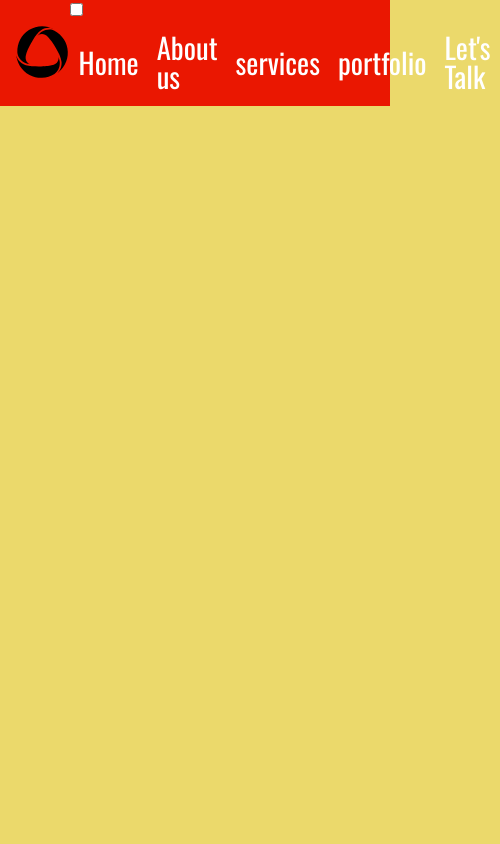
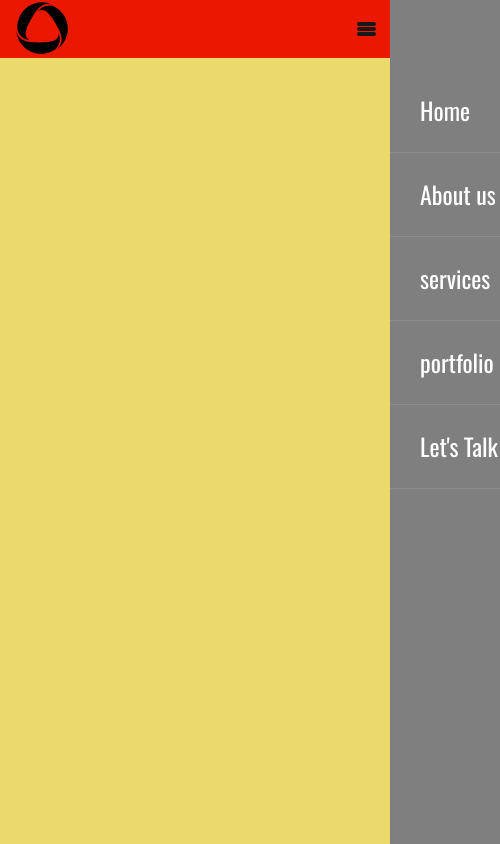
Before and after one commit to Bigted99/Hamburger_challenge, a plain HTML site: page index.html in a window 390 px wide. Shown: the whole page, 500 px wide, since content can reach past the window. Drawn offline with nearby package versions, Linux system fonts and the light colour scheme.

Commit message:
responsive hamburger complete, i will come back to the animations and transitions later

```diff
--- a/assets/css/style.css
+++ b/assets/css/style.css
@@ -1,4 +1,4 @@
-@import url('https://fonts.googleapis.com/css2?family=Oswald&display=swap');
+@import url("https://fonts.googleapis.com/css2?family=Oswald&display=swap");
 *,
 *::after,
 *::before {
@@ -9,7 +9,7 @@
 
 html {
   font-size: 16px;
-  font-family: 'Oswald', sans-serif;
+  font-family: "Oswald", sans-serif;
 }
 
 :root {
@@ -24,8 +24,6 @@ html {
 
 body {
   background: var(--yellow-color);
-
-
 }
 
 .big-mac {
@@ -34,7 +32,14 @@ body {
   justify-content: space-between;
   align-items: center;
   background: var(--red-color);
-  padding: 0 0.85rem ;
+  padding: 0 0.85rem;
+}
+
+.navigation {
+  display: flex;
+  flex-direction: row;
+  justify-content: center;
+  align-items: center;
 }
 
 .menu {
@@ -43,14 +48,12 @@ body {
   list-style: none;
   justify-content: center;
   align-items: center;
-
 }
 
 .logo img {
   object-fit: cover;
   height: 3.5rem;
   border-radius: 10rem;
-
 }
 
 .menu li a {
@@ -61,3 +64,114 @@ body {
   font-size: 1.8rem;
   padding: 15px 9px;
 }
+
+/* hamburger start */
+
+.hamburger {
+  position: relative;
+  width: 1.2rem;
+  height: 0.24em;
+  background: var(--black-color);
+  border-radius: 1rem;
+  z-index: 2;
+  cursor: pointer;
+  transition: 0.03s;
+}
+
+/* before and after rule */
+
+.hamburger::before,
+.hamburger::after {
+  content: "";
+  position: absolute;
+  height: 0.24rem;
+  right: 0;
+  background: var(--black-color);
+  border-radius: 0.3rem;
+  transition: 0.3s;
+}
+
+.hamburger::before {
+  top: 0.3rem;
+  width: 1.2rem;
+}
+
+.hamburger::after {
+  top: -0.3rem;
+  width: 1.2rem;
+}
+
+.toggle-menu {
+  position: absolute;
+  width: 1rem;
+  height: 100%;
+  z-index: 3;
+  opacity: 0;
+  cursor: pointer;
+}
+
+.hamburger,
+.toggle-menu {
+  display: none;
+}
+
+/* hamburger controls */
+
+.navigation input:checked ~ .hamburger {
+  background: transparent;
+}
+
+
+
+.navigation input:checked ~ .hamburger::before {
+  transform: rotate(-45deg);
+  top: 0;
+  width: 1rem;
+}
+
+.navigation input:checked ~ .hamburger::after {
+  top: 0;
+  transform: rotate(45deg);
+  width: 1rem;
+}
+
+.navigation input:checked ~ .menu {
+    right: 0;
+    box-shadow: -20px 0 40px rgba(0,0,0,0.3);
+}
+
+@media screen and (max-width: 992px) {
+  .hamburger,
+  .toggle-menu {
+    display: block;
+  }
+
+.header {
+    padding: 10px 10px;
+}
+
+  .menu {
+    justify-content: start;
+    flex-direction: column;
+    align-items: center;
+    position: fixed;
+    background: var(--gray-color);
+    top: 0;
+    right: -300px;
+    width: 300px;
+    height: 100%;
+    padding-top: 68px;
+  }
+
+  .menu li {
+    width: 100%;
+  }
+
+  .menu li a,
+  .menu li a:hover {
+    padding: 30px;
+    font-size: 24px;
+    box-shadow: 0 1px 0 rgba(255, 255, 255, 0.1);
+    inset: 0;
+  }
+}
--- a/index.html
+++ b/index.html
@@ -21,6 +21,7 @@
 
       <nav class="navigation">
      <input type="checkbox"  class="toggle-menu">
+     <div class="hamburger"></div>
 
         <ul class="menu">
           <li><a href="#">Home</a></li>
```
Lines whose indentation alone changed are shown as unchanged.
